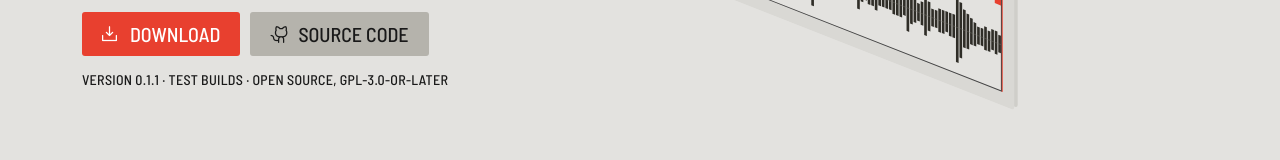
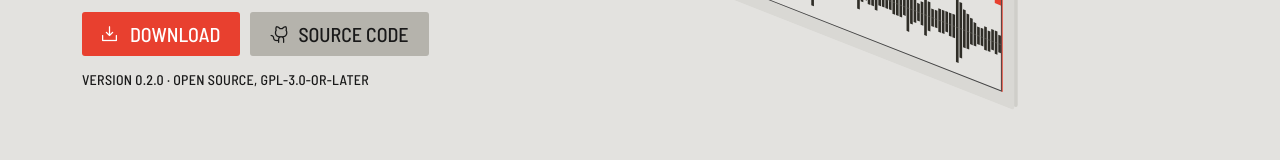
Before and after one commit to Wiktor-EK9/volcasm, a plain HTML site: page site/index.html in a window 1280 px wide. Shown: the part 509-669 px from the top of the page. Drawn offline with Linux system fonts and the light colour scheme.

Commit message:
Show version 0.2.0 on the landing page
Co-Authored-By: Claude Opus 5.5 <noreply@anthropic.com>

```diff
--- a/site/index.html
+++ b/site/index.html
@@ -53,7 +53,7 @@
       <a class="btn btn--primary btn--big" href="#download"><span class="i" aria-hidden="true">&#xE20C;</span> Download</a>
       <a class="btn btn--big" href="https://github.com/Wiktor-EK9/volcasm"><span class="i" aria-hidden="true">&#xE576;</span> Source code</a>
     </div>
-    <p class="meta">Version 0.1.1 · test builds · open source, <span style="white-space:nowrap">GPL-3.0-or-later</span></p>
+    <p class="meta">Version 0.2.0 · open source, <span style="white-space:nowrap">GPL-3.0-or-later</span></p>
     </div>
     <canvas class="hero__anim" id="hero-anim" width="560" height="520" role="img" aria-label="Animation: a breakbeat is recorded into slot 1, copied to slots 2 to 4, each copy is trimmed to a different section and sent off as seven-segment data."></canvas>
     </div>
```
